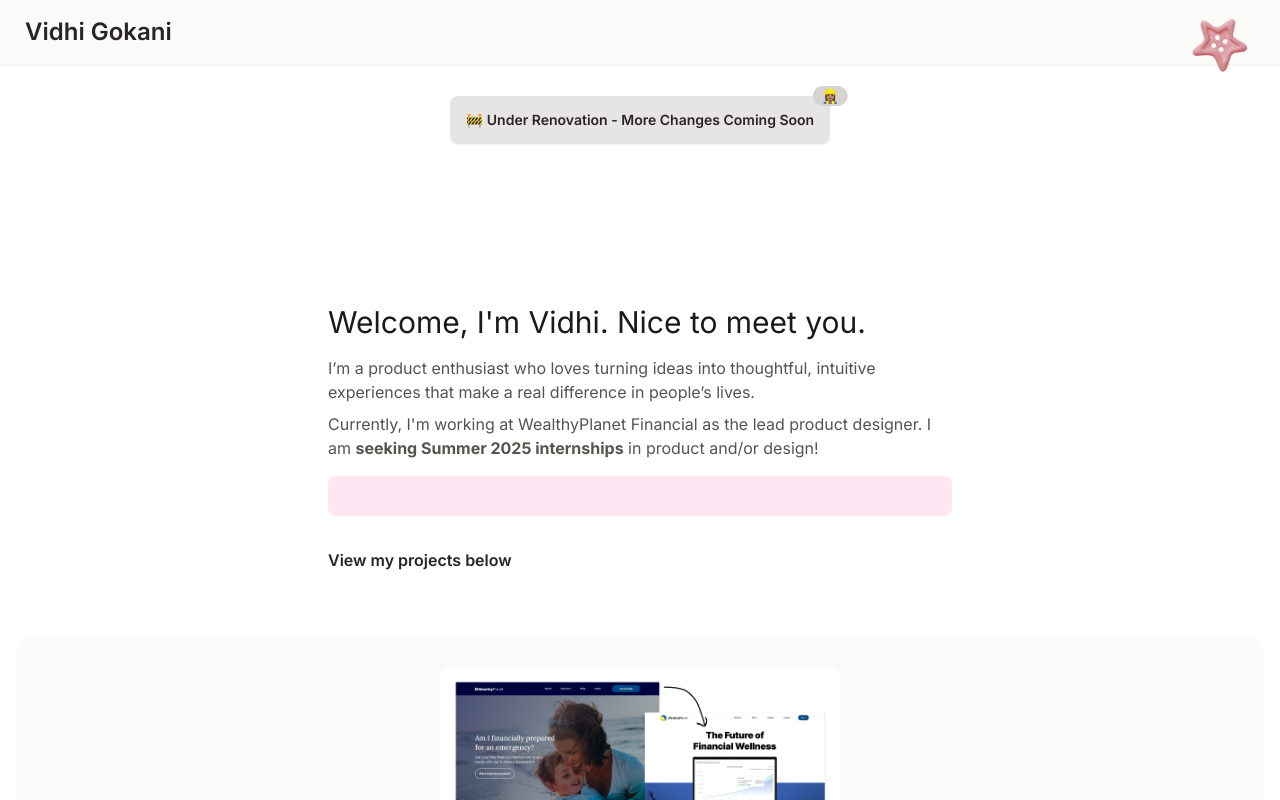
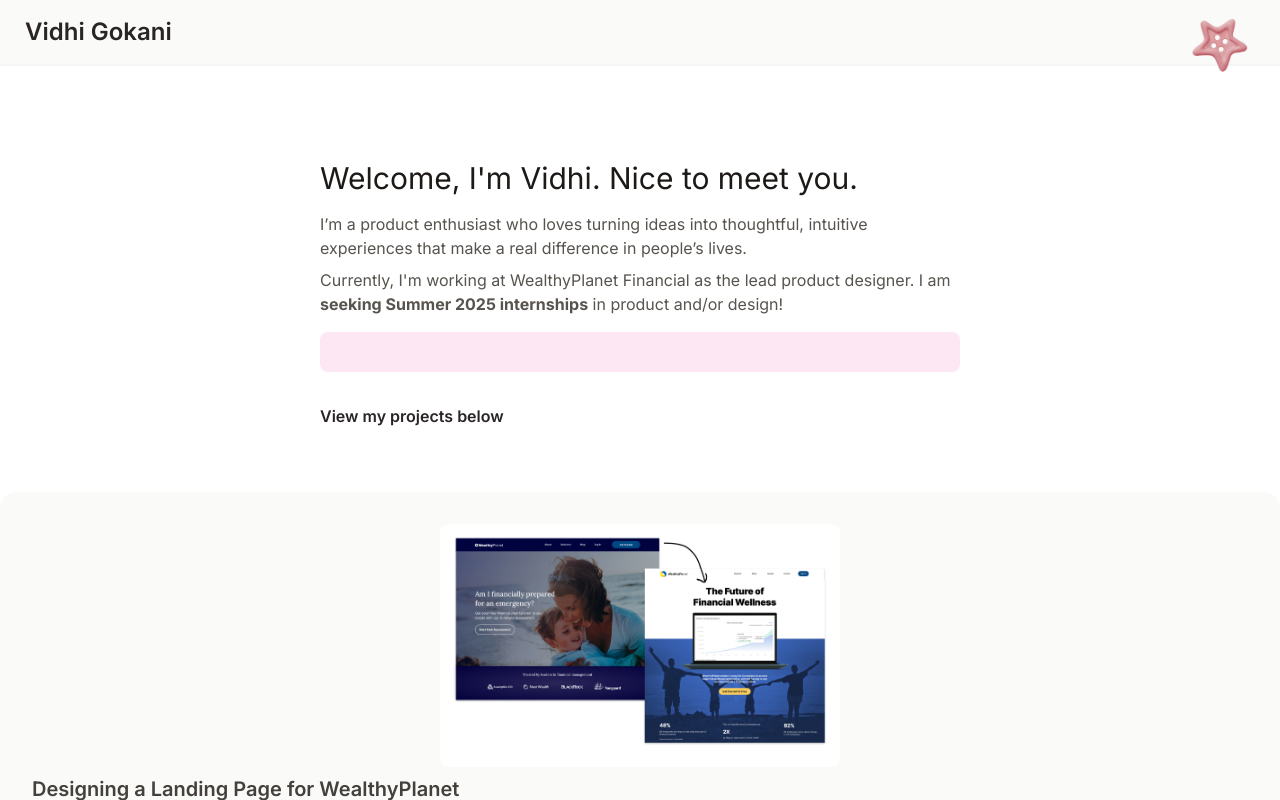
Before and after one commit to v1dh1/vidhi, a Next.js app: page /home in a window 1280 px wide. Shown: the top 800 px of the page. Built offline with nearby package versions, Linux system fonts and the light colour scheme; a web font is replaced by a local one.

Commit message:
changes for now

```diff
--- a/app/about/AboutMe.jsx
+++ b/app/about/AboutMe.jsx
@@ -10,7 +10,7 @@ import ScrollingBanner from '../components/scrolls/Headingscroll';
 
 const AboutMe = () => {
   return (
-    <div className='container mx-auto pt-20 md:pt-12'>
+    <div className='container mx-auto pt-20 md:pt-20'>
 
     <div className="flex items-center space-x-2 p-4">
   <div className="text-stone-800 font-semibold text-3xl">About</div>
--- a/app/about/page.jsx
+++ b/app/about/page.jsx
@@ -28,7 +28,7 @@ const About = () => {
     variants={pageTransition}
   >
       {/* Small screens - LefthomeSmall as a top navbar */}
-      <div className="md:hidden">
+      <div className="">
         <LefthomeSmall />
         <main className="bg-white p-4 overflow-y-auto">
           <AboutMe />
@@ -36,17 +36,6 @@ const About = () => {
       </div>
 
       {/* Medium and large screens - Lefthome and Projects side by side */}
-      <div className="hidden md:grid grid-cols-1 md:grid-cols-4">
-        {/* Lefthome takes up 1/4 of the screen */}
-        <aside className="bg-pink-50 md:col-span-1 sticky top-0 h-screen p-4 overflow-y-auto">
-          <Lefthome />
-        </aside>
-
-        {/* Projects takes up 3/4 of the screen */}
-        <main className="bg-white md:col-span-3 p-4 overflow-y-auto">
-          <AboutMe />
-        </main>
-      </div>
       </motion.div>
     </div>
 
--- a/app/design/page.jsx
+++ b/app/design/page.jsx
@@ -13,7 +13,7 @@ const Design = () => {
 
 <div>
       {/* Small screens - LefthomeSmall as a top navbar */}
-      <div className="md:hidden">
+      <div className="pt-20">
         <LefthomeSmall />
         <main className="bg-white p-4 overflow-y-auto">
           <Projects />
@@ -21,15 +21,7 @@ const Design = () => {
       </div>
 
       {/* Medium and large screens - Lefthome and Projects side by side */}
-      <div className="hidden md:grid grid-cols-1 md:grid-cols-4">
-        <aside className="bg-pink-50 md:col-span-1 sticky top-0 h-screen p-4 overflow-y-auto">
-          <Lefthome />
-        </aside>
 
-        <main className="bg-white md:col-span-3 p-4 overflow-y-auto">
-          <Projects />
-        </main>
-      </div>
     </div>
   );
 };
--- a/app/design/wealthyplanet/Wone.jsx
+++ b/app/design/wealthyplanet/Wone.jsx
@@ -6,13 +6,6 @@ const Wone = () => {
 
       {/* Mobile layout */}
       <div className="flex flex-col md:hidden h-full justify-center items-center bg-[url('/wpbg.png')] bg-cover bg-center">
-
-      <div className='pt-20'></div>
-<div className="indicator">
-  <span className="indicator-item badge bg-stone-300 border-none">🚧</span>
-  <button className="btn bg-stone-200 text-stone-800 border-none text-md">{"🚧 Under Renovation - More Changes Coming Soon"}</button>
-</div>
-<div className='pb-8'></div>
 
 
         <div className="p-4 text-stone-900 text-3xl">
@@ -49,11 +42,7 @@ const Wone = () => {
         {/* Left Column (3/4) */}
         <div className="p-4 pr-8 text-left text-stone-900 text-3xl md:text-7xl col-span-3 flex items-center">
           <div className=''>
-          <div className='pt-20'></div>
-<div className="indicator">
-  <span className="indicator-item badge bg-stone-300 border-none">👷🏽‍♀️</span>
-  <button className="btn bg-stone-200 text-stone-800 border-none text-md hover:bg-stone-200">{"🚧 Under Renovation - More Changes Coming Soon"}</button>
-</div>
+
 <div className='pb-8'></div>
           {"Redesigning WealthyPlanet's Website"}
           <button className="btn no-animation bg-white border-none shadow-none text-stone-800 hover:bg-pink-400">Skip To Takeaways</button>
--- a/app/home/Homecontent.jsx
+++ b/app/home/Homecontent.jsx
@@ -8,20 +8,18 @@ import Uxapp from '../components/projects/Uxapp';
 const Homecontent = () => {
   return (
 
+    <div>
+
+
+
+
     <div className="relative min-h-screen overflow-hidden">
       {/* 🌟 Background Image */}
 
 
       {/* ✨ Foreground Content */}
       <div className="relative z-10 bg-gradient-to-bl">
-      <div className="pt-20 flex justify-center items-center">
-  <div className="indicator">
-    <span className="indicator-item badge bg-stone-300 border-none">👷🏽‍♀️</span>
-    <button className="btn bg-stone-200 text-stone-800 border-none text-md">
-      🚧 Under Renovation - More Changes Coming Soon
-    </button>
-  </div>
-</div>
+
 <div className="pb-8"></div>
 
 
@@ -54,6 +52,7 @@ const Homecontent = () => {
         <div className="flex justify-center items-center gap-4 pt-8 pb-4"></div>
       </div>
     </div>
+    </div>
   );
 };
 
--- a/app/home/page.jsx
+++ b/app/home/page.jsx
@@ -15,7 +15,7 @@ const Home = () => {
       {/* Small screens - LefthomeSmall as a top navbar */}
       <div className="">
         <LefthomeSmall />
-        <main className="bg-white p-4 overflow-y-auto">
+        <main className="bg-white overflow-y-auto">
         <Homecontent/>
         </main>
       </div>
--- a/app/moreprojects/page.jsx
+++ b/app/moreprojects/page.jsx
@@ -30,7 +30,7 @@ const Moreprojects = () => {
 
 
       {/* Small screens - LefthomeSmall as a top navbar */}
-      <div className="md:hidden">
+      <div className="pt-20">
         <LefthomeSmall />
         <main className="bg-white p-4 overflow-y-auto">
           <EngineeringProjects />
@@ -38,17 +38,7 @@ const Moreprojects = () => {
       </div>
 
       {/* Medium and large screens - Lefthome and Projects side by side */}
-      <div className="hidden md:grid grid-cols-1 md:grid-cols-4">
-        {/* Lefthome takes up 1/4 of the screen */}
-        <aside className="bg-pink-50 md:col-span-1 sticky top-0 h-screen p-4 overflow-y-auto">
-          <Lefthome />
-        </aside>
 
-        {/* Projects takes up 3/4 of the screen */}
-        <main className="bg-white md:col-span-3 p-4 overflow-y-auto">
-          <EngineeringProjects />
-        </main>
-      </div>
       </motion.div>
 
     </div>
```
